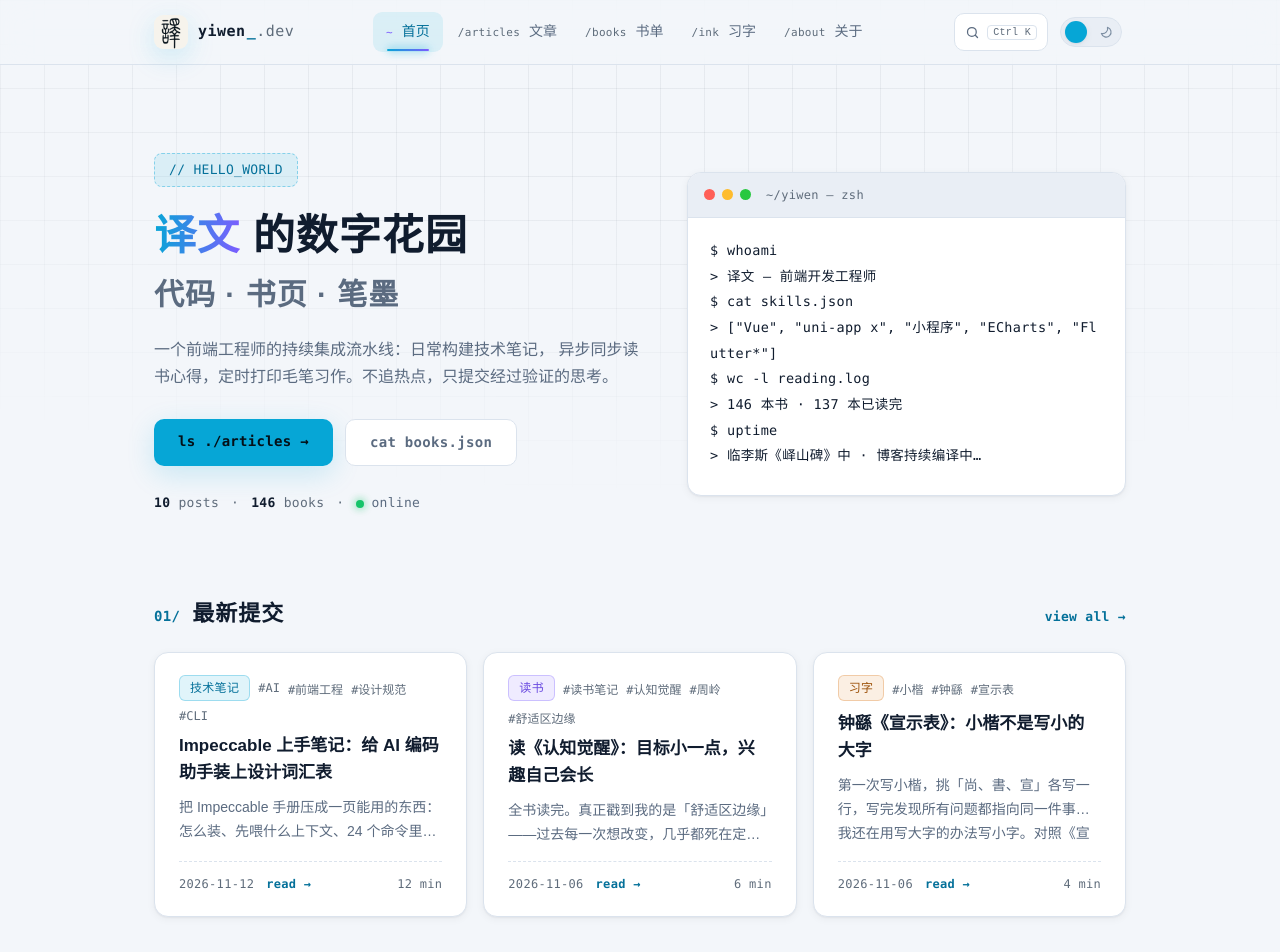
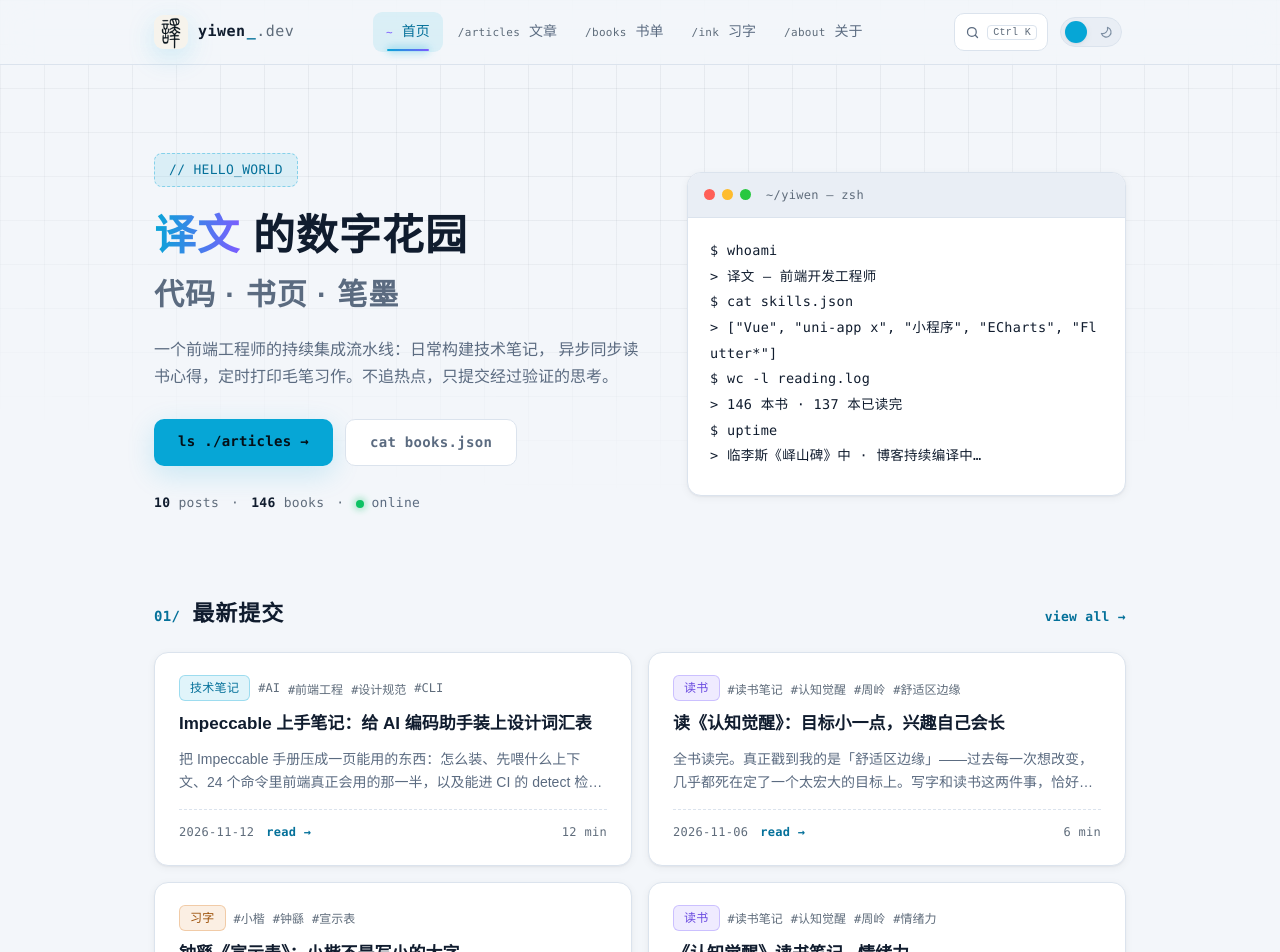
Before and after one commit to zhyiwen/person-site, a Vue app: page / in a window 1280 px wide. Shown: the top 952 px of the page. Built offline with nearby package versions, Linux system fonts and the light colour scheme.

Commit message:
style(home): 最新提交改两列并展示 4 篇，标签不再挤行

```diff
--- a/src/views/HomeView.vue
+++ b/src/views/HomeView.vue
@@ -4,7 +4,8 @@ import { books, matchStatus } from '../data/books'
 import TypeWriter from '../components/TypeWriter.vue'
 import ArticleCard from '../components/ArticleCard.vue'
 
-const latest = POSTS.slice(0, 3)
+/* 首页文章网格是两列，取偶数篇刚好铺满，不留半行空位 */
+const latest = POSTS.slice(0, 4)
 const finishedCount = books.filter((b) => matchStatus(b, 'finished')).length
 
 const termLines = [
@@ -234,9 +235,10 @@ h1 .dim {
   font-weight: 600;
 }
 .more:hover { text-shadow: 0 0 12px var(--primary); }
+/* 文章卡两列：卡片更宽，标题和标签都不用挤 */
 .grid {
   display: grid;
-  grid-template-columns: repeat(3, 1fr);
+  grid-template-columns: repeat(2, 1fr);
   gap: 16px;
 }
 
```
